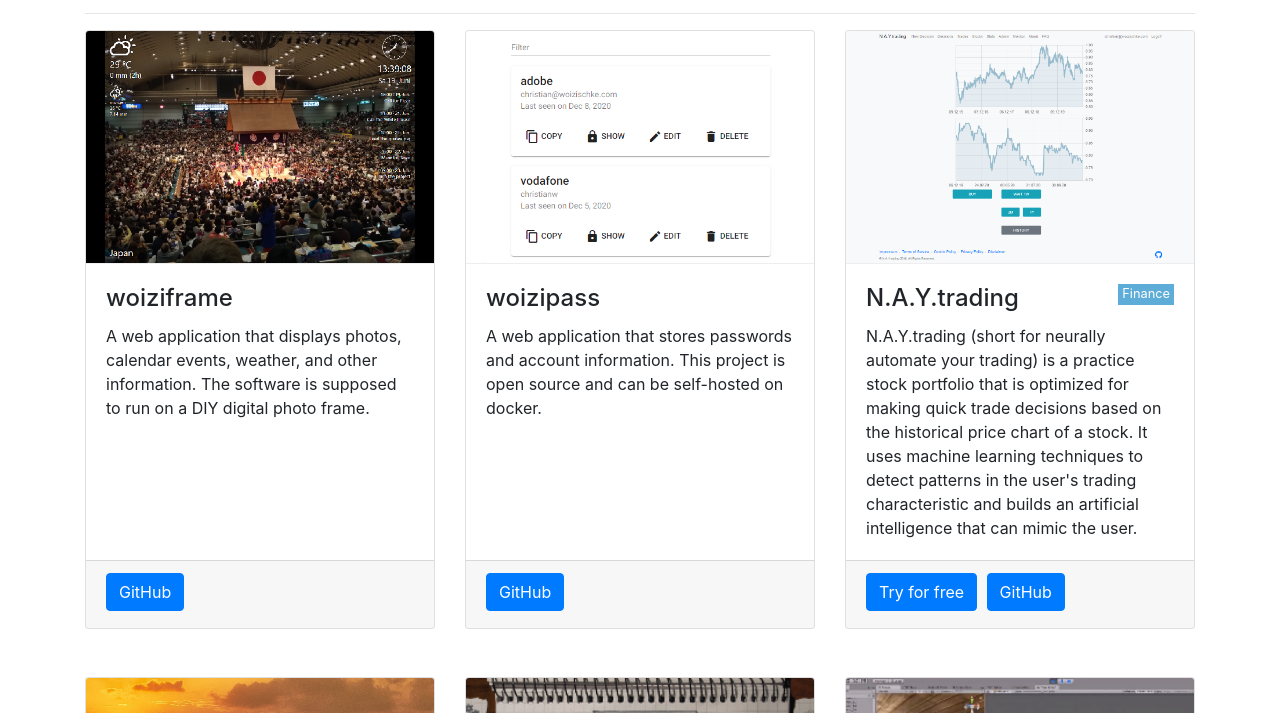
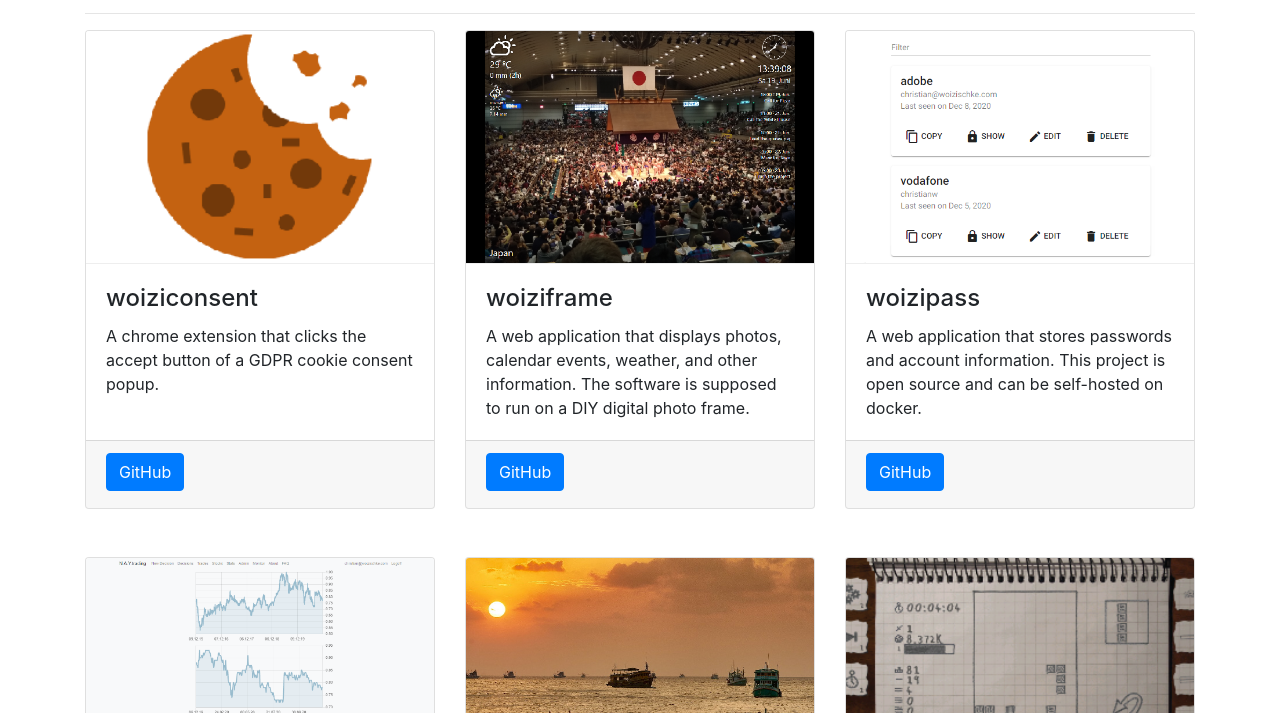
Before and after one commit to chrwoizi/woizischke, a website: page webroot/index.html in a window 1280 px wide. Shown: the part 387-1100 px from the top of the page. Drawn offline with Linux system fonts and the light colour scheme.

Commit message:
add woiziconsent

```diff
--- a/webroot/index.html
+++ b/webroot/index.html
@@ -50,6 +50,18 @@
     </div>
 
     <div class="row">
+      <div class="col-md-4 mb-5">
+        <div class="card h-100">
+          <img class="card-img-top" src="assets/woiziconsent.png" alt="">
+          <div class="card-body">
+            <h4 class="card-title">woiziconsent</h4>
+            <p class="card-text">A chrome extension that clicks the accept button of a GDPR cookie consent popup.</p>
+          </div>
+          <div class="card-footer">
+            <a target="_blank" href="https://github.com/chrwoizi/woiziconsent" class="btn btn-primary">GitHub</a>
+          </div>
+        </div>
+      </div>
       <div class="col-md-4 mb-5">
         <div class="card h-100">
           <img class="card-img-top" src="assets/woiziframe.png" alt="">
```
Also changed, not shown: webroot/assets/woiziconsent.png (added).
